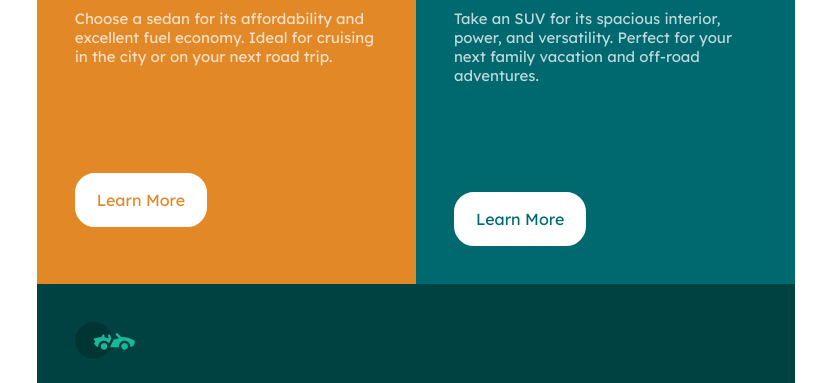
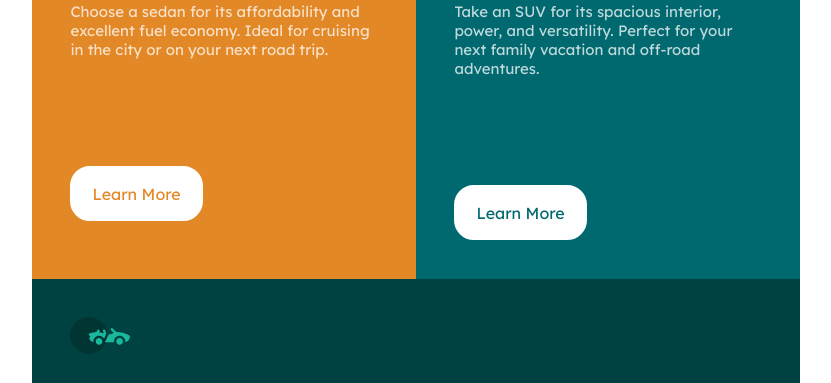
Before and after one commit to arachoxs/3-column-preview-card-component, a plain HTML site: page index.html in a window 1280 px wide. Shown: the part 175-558 px from the top of the page, without its empty margins (224-1055 px from the left). Drawn offline with Linux system fonts and the light colour scheme.

Commit message:
styles bug fix

```diff
--- a/styles.css
+++ b/styles.css
@@ -1,10 +1,11 @@
-body{
-    display:flex;
+body {
+    display: flex;
     flex-direction: column;
+    margin: 0;
+    min-height: 100vh;
+    text-align: center;
+    justify-content: center;
     align-items: center;
-    justify-content: center;
-    align-content: center;
-    min-height: 100vh;
 }
 
 h3{
```
